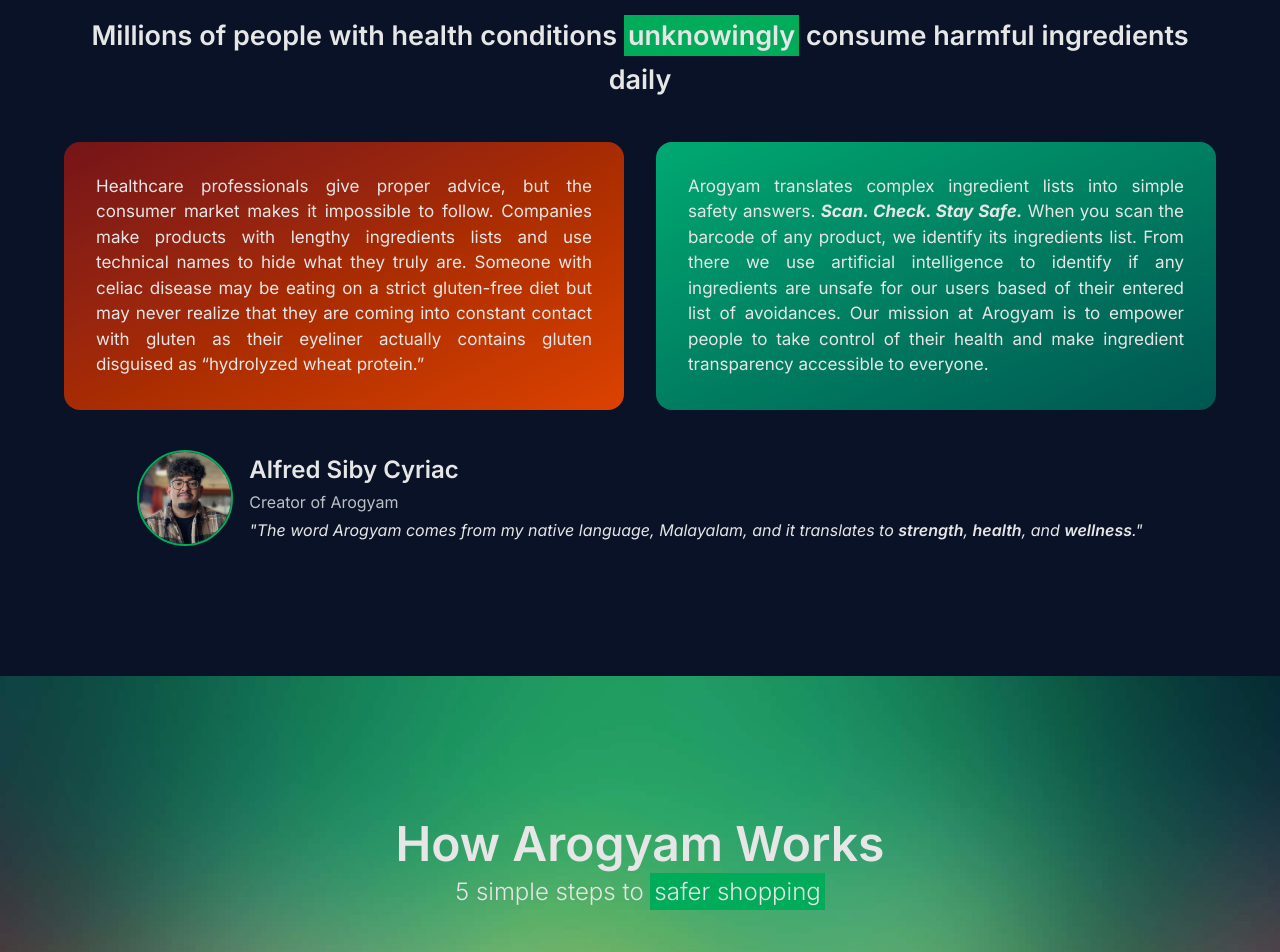
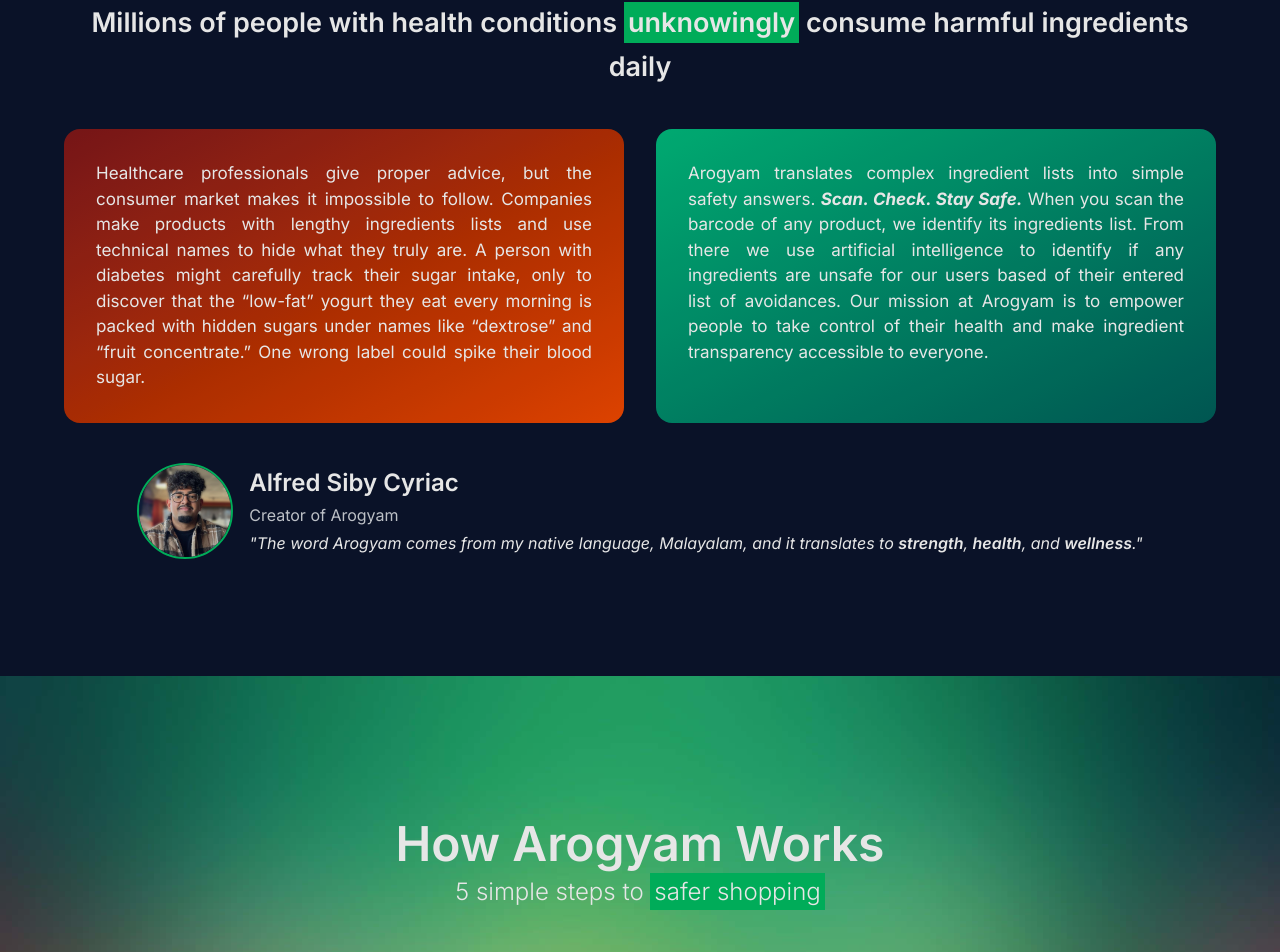
Before and after one commit to alfredscyriac/arogyam, a React (Vite) app: page / in a window 1280 px wide. Shown: the part 928-1880 px from the top of the page. Built offline with nearby package versions, Linux system fonts and the light colour scheme; no server answers.

Commit message:
Chore: Update about me section on landing page

```diff
--- a/src/sections/About.jsx
+++ b/src/sections/About.jsx
@@ -18,11 +18,12 @@
             {/* Cards Container */}
             <div className='flex flex-col lg:flex-row gap-6 lg:gap-8'>
                 <div className='flex-1 bg-gradient-to-br from-red-900 to-orange-600 rounded-2xl p-4 md:p-8'>
-                    <div className='font-inter font-normal text-white text-justify text-[12px] md:text-[14px] lg:text-[17px]'>Healthcare professionals give proper advice,
-                    but the consumer market makes it impossible to follow. Companies make products with lengthy ingredients lists and use
-                    technical names to hide what they truly are. Someone with celiac disease may be eating on a strict gluten-free
-                    diet but may never realize that they are coming into constant contact with gluten as their eyeliner actually contains gluten
-                    disguised as “hydrolyzed wheat protein.”</div>
+                    <div className='font-inter font-normal text-white text-justify text-[12px] md:text-[14px] lg:text-[17px]'>
+                    Healthcare professionals give proper advice, but the consumer market makes it impossible to follow. Companies make
+                    products with lengthy ingredients lists and use technical names to hide what they truly are. A person with diabetes
+                    might carefully track their sugar intake, only to discover that the “low-fat” yogurt they eat every morning is packed
+                    with hidden sugars under names like “dextrose” and “fruit concentrate.” One wrong label could spike their blood sugar.
+                    </div>
                 </div>
 
                 <div className='flex-1 bg-gradient-to-br from-emerald-500 to-teal-800 rounded-2xl p-4 md:p-8'>
```
